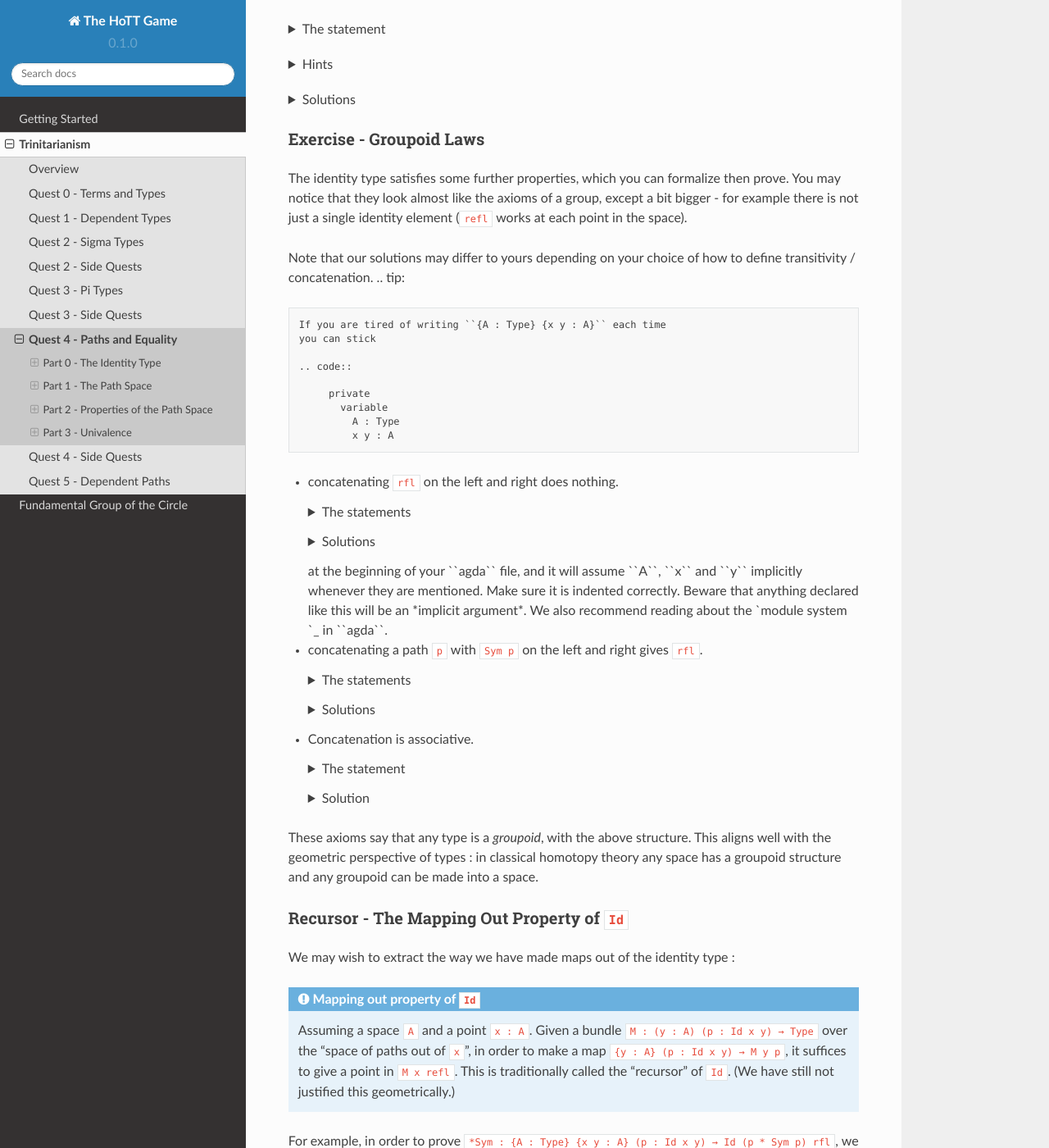
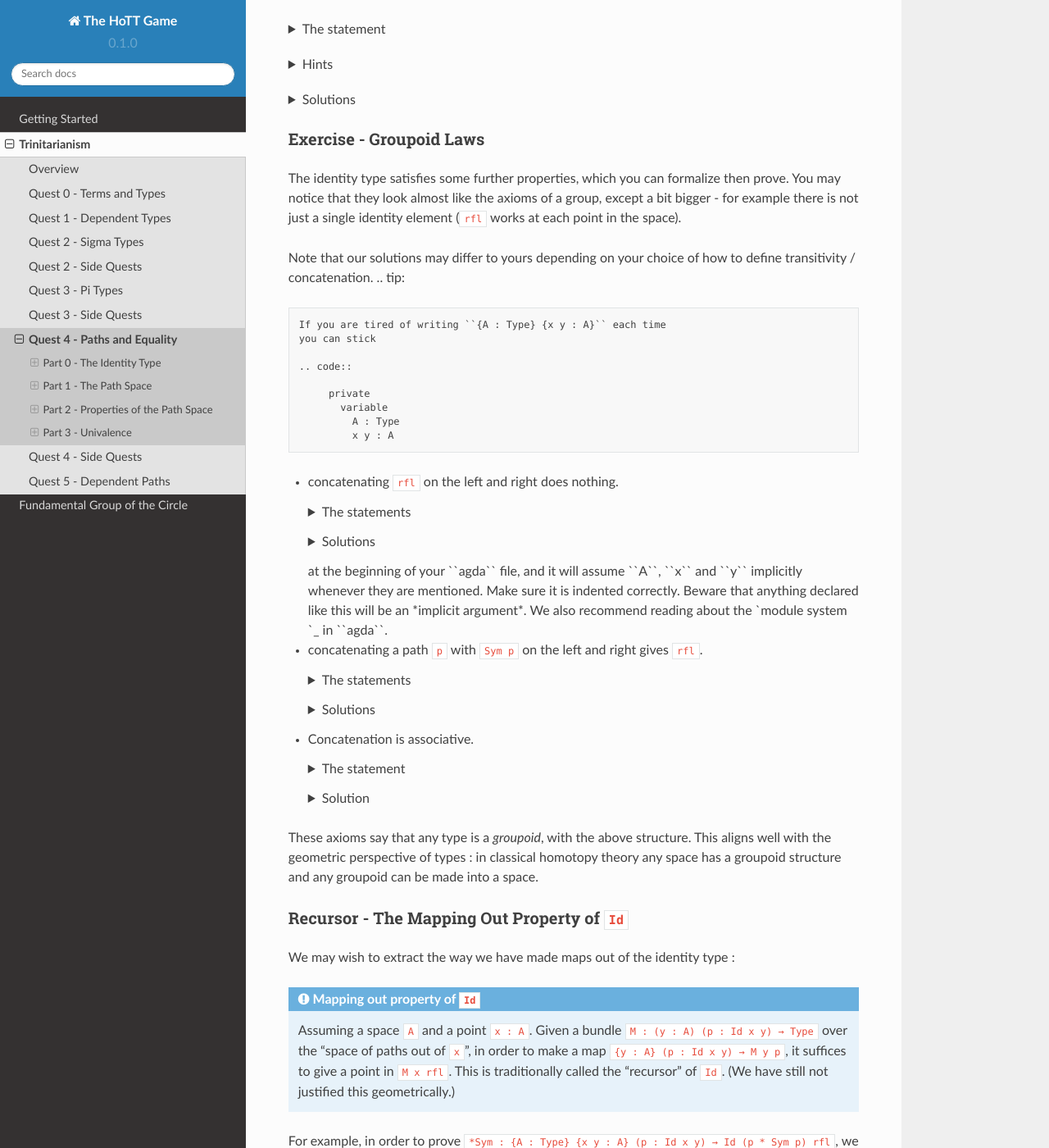
Before and after one commit to thehottgame/theHoTTGameGuide, a Sphinx documentation site: the page built from docs/source/0-trinitarianism/quest-4.rst, in a window 1280 px wide and 1400 px high, scrolled down 2833 px. Shown: the whole window at 82% size. Built offline with Sphinx 7.4.7 and the Read the Docs theme 2.0.0, drawn with Linux system fonts in a browser that asks for light colours.

Commit message:
Change refl to rfl in Part 0 of quest-4.rst
In Part 0, we're talking about `Id`, so `refl` should be `rfl`.

```diff
--- a/docs/source/0-trinitarianism/quest-4.rst
+++ b/docs/source/0-trinitarianism/quest-4.rst
@@ -294,7 +294,7 @@ The identity type satisfies some further properties,
 which you can formalize then prove.
 You may notice that they look almost like the axioms of a group,
 except a bit bigger - for example there is not just a single identity
-element (``refl`` works at each point in the space).
+element (``rfl`` works at each point in the space).
 
 Note that our solutions may differ to yours depending on
 your choice of how to define transitivity / concatenation.
@@ -459,7 +459,7 @@ We may wish to extract the way we have made maps out of the identity type :
    Assuming a space ``A`` and a point ``x : A``.
    Given a bundle ``M : (y : A) (p : Id x y) → Type`` over the "space of paths out of ``x``",
    in order to make a map ``{y : A} (p : Id x y) → M y p``,
-   it suffices to give a point in ``M x refl``.
+   it suffices to give a point in ``M x rfl``.
    This is traditionally called the "recursor" of ``Id``.
    (We have still not justified this geometrically.)
 
```
